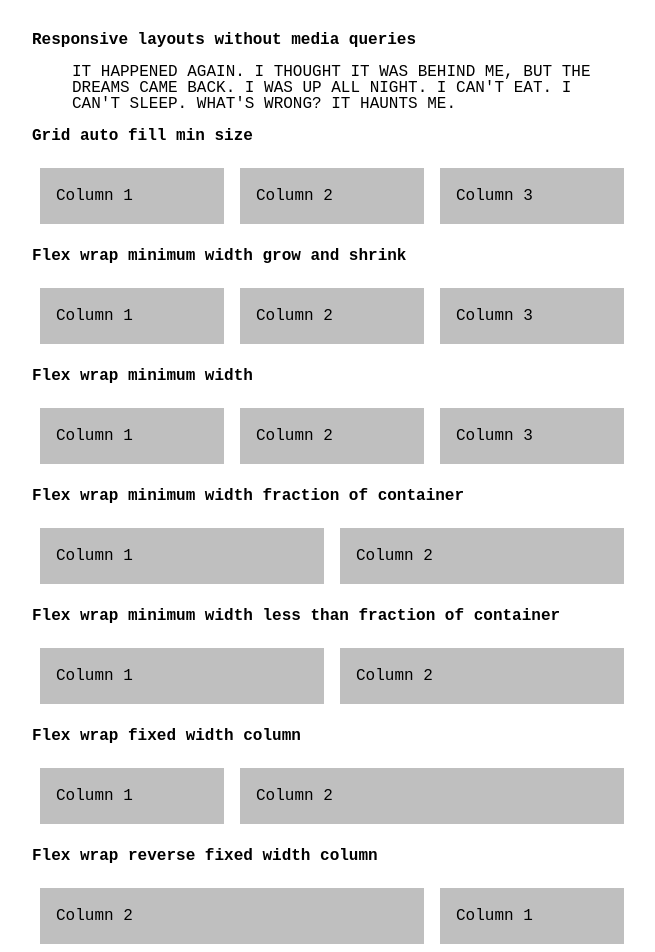
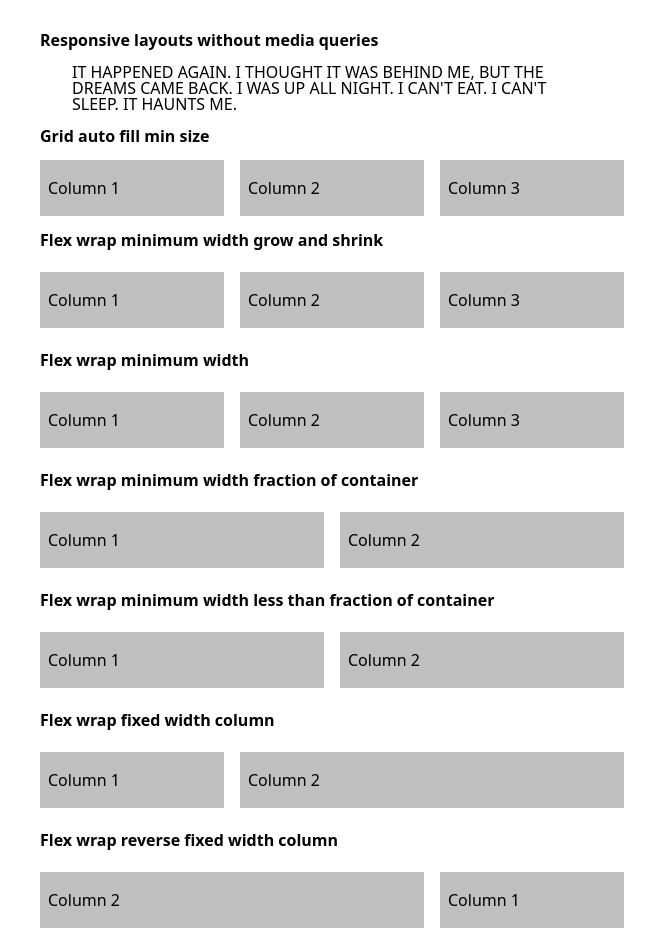
Before and after one commit to garthmcrae/responsibility, a Preact app: page / in a window 1280 px wide. Shown: the top 952 px of the page, without its empty margins (308-963 px from the left). Built offline with nearby package versions, Linux system fonts and the light colour scheme.

Commit message:
Adjust spacing.

```diff
--- a/src/app.tsx
+++ b/src/app.tsx
@@ -14,15 +14,18 @@ const container: CSSProperties = {
   marginRight: "auto",
   maxWidth: 600,
   paddingBottom: 32,
-  paddingLeft: 16,
-  paddingRight: 16,
+  paddingLeft: 8,
+  paddingRight: 8,
   paddingTop: 32,
 };
 
 const content: CSSProperties = {
   backgroundColor: `rgba(${255 / 2}, ${255 / 2}, ${255 / 2}, .5)`,
   boxSizing: "border-box",
-  padding: 16,
+  paddingBottom: 16,
+  paddingLeft: 8,
+  paddingRight: 8,
+  paddingTop: 16,
 };
 
 const heading: CSSProperties = {
@@ -30,13 +33,17 @@ const heading: CSSProperties = {
   lineHeight: 1,
   marginBottom: 0,
   marginTop: 0,
+  paddingLeft: 8,
+  paddingRight: 8,
 };
 
 const paragraph: CSSProperties = {
   fontSize: "inherit",
-  lineHeight: 1.5,
+  lineHeight: 1,
   marginBottom: 0,
   marginTop: 0,
+  paddingLeft: 8,
+  paddingRight: 8,
 };
 
 const row: CSSProperties = {
@@ -57,24 +64,20 @@ export function App() {
         <h1 style={heading}>Responsive layouts without media queries</h1>
         <blockquote style={blockquote}>
           IT HAPPENED AGAIN. I THOUGHT IT WAS BEHIND ME, BUT THE DREAMS CAME
-          BACK. I WAS UP ALL NIGHT. I CAN'T EAT. I CAN'T SLEEP. WHAT'S WRONG? IT
-          HAUNTS ME.
+          BACK. I WAS UP ALL NIGHT. I CAN'T EAT. I CAN'T SLEEP. IT HAUNTS ME.
         </blockquote>
         <h2 style={heading}>Grid auto fill min size</h2>
         <div
           style={{
             display: "grid",
-            gridTemplateColumns: "repeat(auto-fill, minmax(200px, 1fr))",
-            gridGap: 8,
+            gridTemplateColumns: "repeat(auto-fill, minmax(184px, 1fr))",
+            gap: 16,
+            paddingLeft: 8,
+            paddingRight: 8,
           }}
         >
           {["Column 1", "Column 2", "Column 3"].map((object) => (
-            <div
-              style={{
-                boxSizing: "border-box",
-                padding: 8,
-              }}
-            >
+            <div>
               <div style={content}>{object}</div>
             </div>
           ))}
@@ -198,7 +201,12 @@ export function App() {
           </div>
         </div>
         <h2 style={heading}>Flex wrap reverse fixed width column</h2>
-        <div style={{ display: "flex", flexWrap: "wrap-reverse" }}>
+        <div
+          style={{
+            display: "flex",
+            flexWrap: "wrap-reverse",
+          }}
+        >
           <div
             style={{
               boxSizing: "border-box",
--- a/src/index.css
+++ b/src/index.css
@@ -1,5 +1,5 @@
 :root {
-  font-family: monospace, system-ui, Avenir, Helvetica, Arial, sans-serif;
+  font-family: system-ui, Avenir, Helvetica, Arial, sans-serif;
   line-height: 1.5;
   font-size: 16px;
   font-weight: 400;
```
Also changed, not shown: 1 other file (tests, documents, lock files or other folders).
